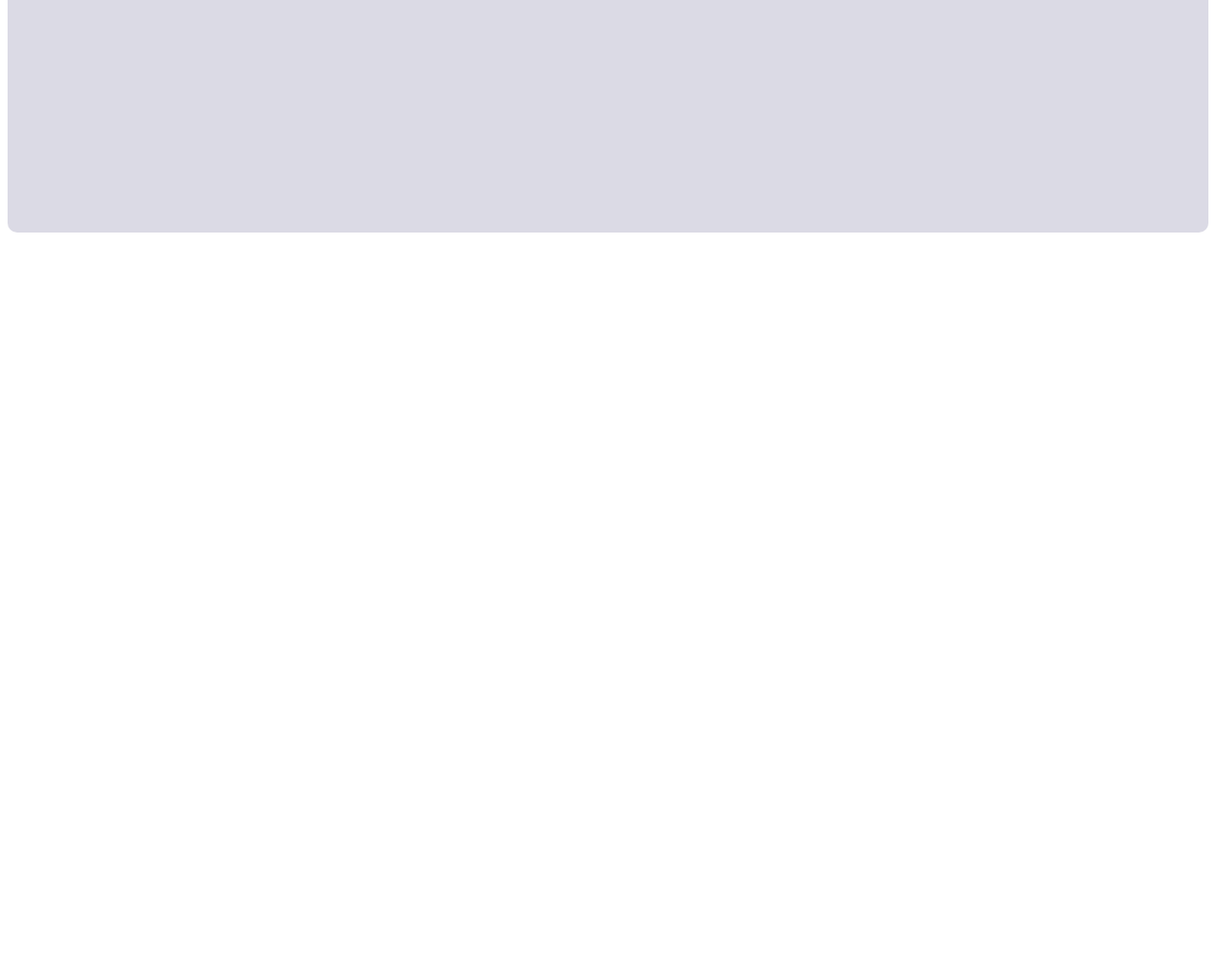
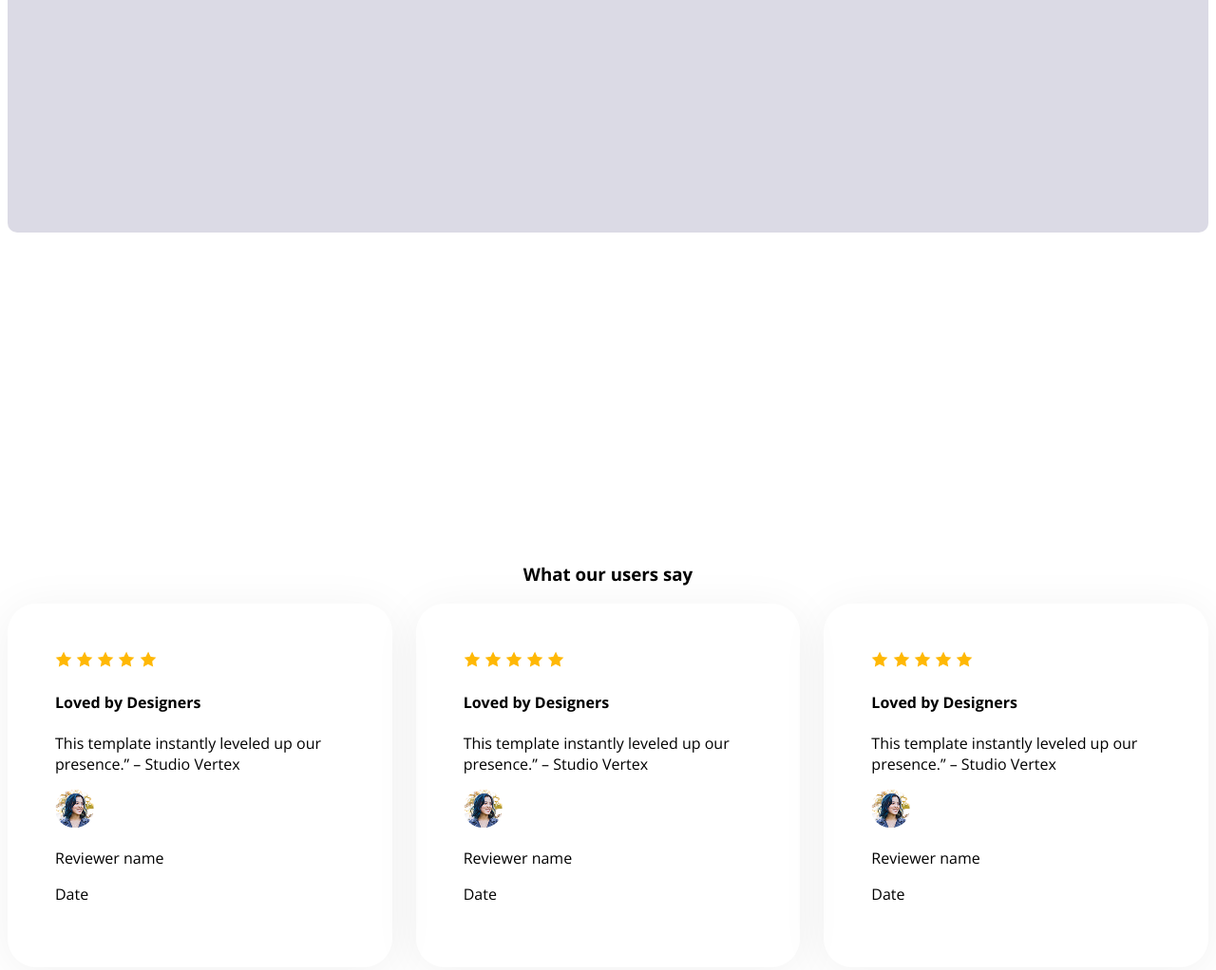
Before and after one commit to naserhossain1991/my-first-assignment, a plain HTML site: page index.html in a window 1280 px wide. Shown: the part 1468-2490 px from the top of the page at 95% size. Before the commit the page ends 1721 px from the top, so only its background shows below. Drawn offline with nearby package versions, Linux system fonts and the light colour scheme.

Commit message:
added user says

```diff
--- a/index.html
+++ b/index.html
@@ -78,6 +78,55 @@
       </div>
     </section>
 
+    <!-- What our user say -->
+
+    <section class="skills"></section>
+    <h3 class="section title text-center">What our users say</h3>
+
+    <div class="skills-container">
+      <div class="skill">
+        <img src="Assets/icon-star.png" alt="">
+        <img src="Assets/icon-star.png" alt="">
+        <img src="Assets/icon-star.png" alt="">
+        <img src="Assets/icon-star.png" alt="">
+        <img src="Assets/icon-star.png" alt="">
+        <h4 class="skill-title">Loved by Designers</h4>
+        <p class="skill-description">This template instantly leveled up our presence.” – Studio Vertex</p>
+        <img src="Assets/avatar.png" alt="" style="border-radius: 48px;">
+
+        <p class="skill-review">Reviewer name</p>
+        <p class="skill-date">Date</p>
+
+
+      </div>
+      <div class="skill">
+        <img src="Assets/icon-star.png" alt="">
+        <img src="Assets/icon-star.png" alt="">
+        <img src="Assets/icon-star.png" alt="">
+        <img src="Assets/icon-star.png" alt="">
+        <img src="Assets/icon-star.png" alt="">
+        <h4 class="skill-title">Loved by Designers</h4>
+        <p class="skill-description">This template instantly leveled up our presence.” – Studio Vertex</p>
+        <img src="Assets/avatar.png" alt="" style="border-radius: 48px;">
+        <p class="skill-review">Reviewer name</p>
+        <p class="skill-date">Date</p>
+      </div>
+      <div class="skill">
+        <img src="Assets/icon-star.png" alt="">
+        <img src="Assets/icon-star.png" alt="">
+        <img src="Assets/icon-star.png" alt="">
+        <img src="Assets/icon-star.png" alt="">
+        <img src="Assets/icon-star.png" alt="">
+        <h4 class="skill-title">Loved by Designers</h4>
+        <p class="skill-description">This template instantly leveled up our presence.” – Studio Vertex</p>
+        <img src="Assets/avatar.png" alt="" style="border-radius: 48px;">
+        <p class="skill-review">Reviewer name</p>
+        <p class="skill-date">Date</p>
+      </div>
+
+    </div>
+
+
 
 
 
--- a/styles/assignment.css
+++ b/styles/assignment.css
@@ -90,3 +90,14 @@ nav{
 .text-center{
   text-align: center;
 }
+
+/* skills-container */
+.skills-container{
+  display: flex;
+  gap: 25px;
+
+}
+.skill{
+  padding: 50px;
+  border-radius: 30px;
+  box-shadow: 0px 6px 50px 0px rgb(0, 0, 0, 0.06);}
```
